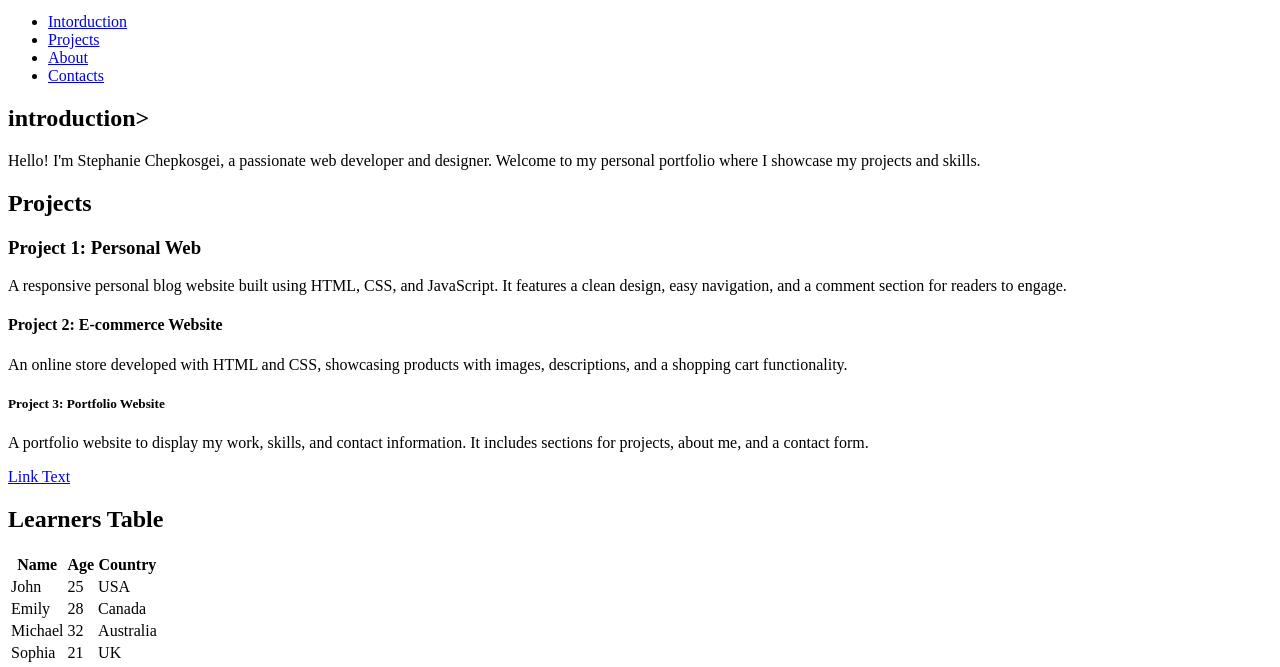
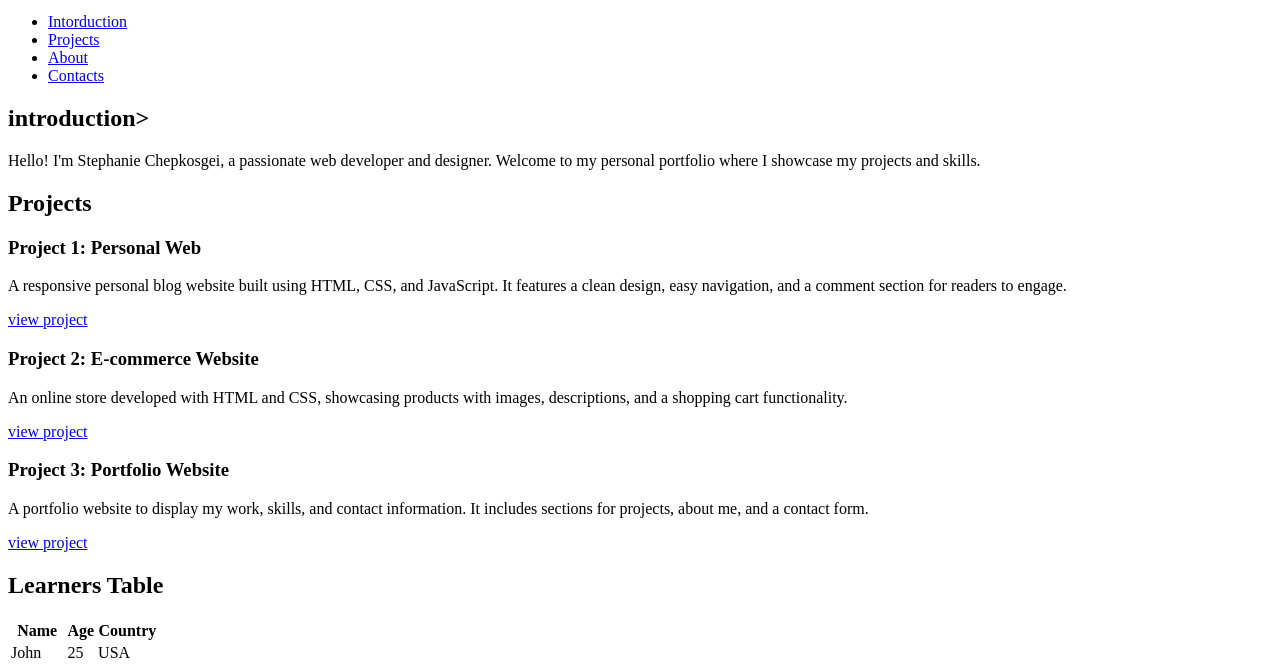
Before and after one commit to stephanie88-ux/My_First_Portfolio, a plain HTML site: page portfolio/index.html in a window 1280 px wide. Shown: the part 101-768 px from the top of the page. Drawn offline with Linux system fonts and the light colour scheme.

Commit message:
update portfolio files

```diff
--- a/portfolio/index.html
+++ b/portfolio/index.html
@@ -21,30 +21,26 @@
 
 </nav>
 
-
-
-</header>
-
-<main>
-
     <section id="introduction">
         <h2>introduction></h2>
         <p>Hello! I'm Stephanie Chepkosgei, a passionate web developer and designer. Welcome to my personal portfolio where I showcase my projects and skills.</p>
     </section>
 
-    </section id="projects">
+    <section id="projects">
         <h2>Projects</h2>
 <article>
         <h3>Project 1: Personal Web</h3>
         <p>A responsive personal blog website built using HTML, CSS, and JavaScript. It features a clean design, easy navigation, and a comment section for readers to engage.</p>
+        <a href="https://github.com/stephanie88-ux/personal-web"  target="_blank">view project</a>
 
-        <h4>Project 2: E-commerce Website</h3>
+        <h3>Project 2: E-commerce Website</h3>
         <p>An online store developed with HTML and CSS, showcasing products with images, descriptions, and a shopping cart functionality.</p>
+        <a href="https://github.com/stephanie88-ux/Ecommerce-website"  target="_blank">view project </a>
 
-        <h5>Project 3: Portfolio Website</h3>
+        <h3>Project 3: Portfolio Website</h3>
         <p>A portfolio website to display my work, skills, and contact information. It includes sections for projects, about me, and a contact form.</p>
+        <a href="https://github.com/stephanie88-ux/personal-web"  target="_blank">view project</a>
 
-        <a href="URL_HERE" target="_blank">Link Text</a>
 </article>
         </section>
 
@@ -96,9 +92,9 @@
         </article>
     </section>
 
+
     <footer>
         <p>&copy; 2025 Made by Stephanie Chepkosgei</p>
-
     </footer>
 
 
```
